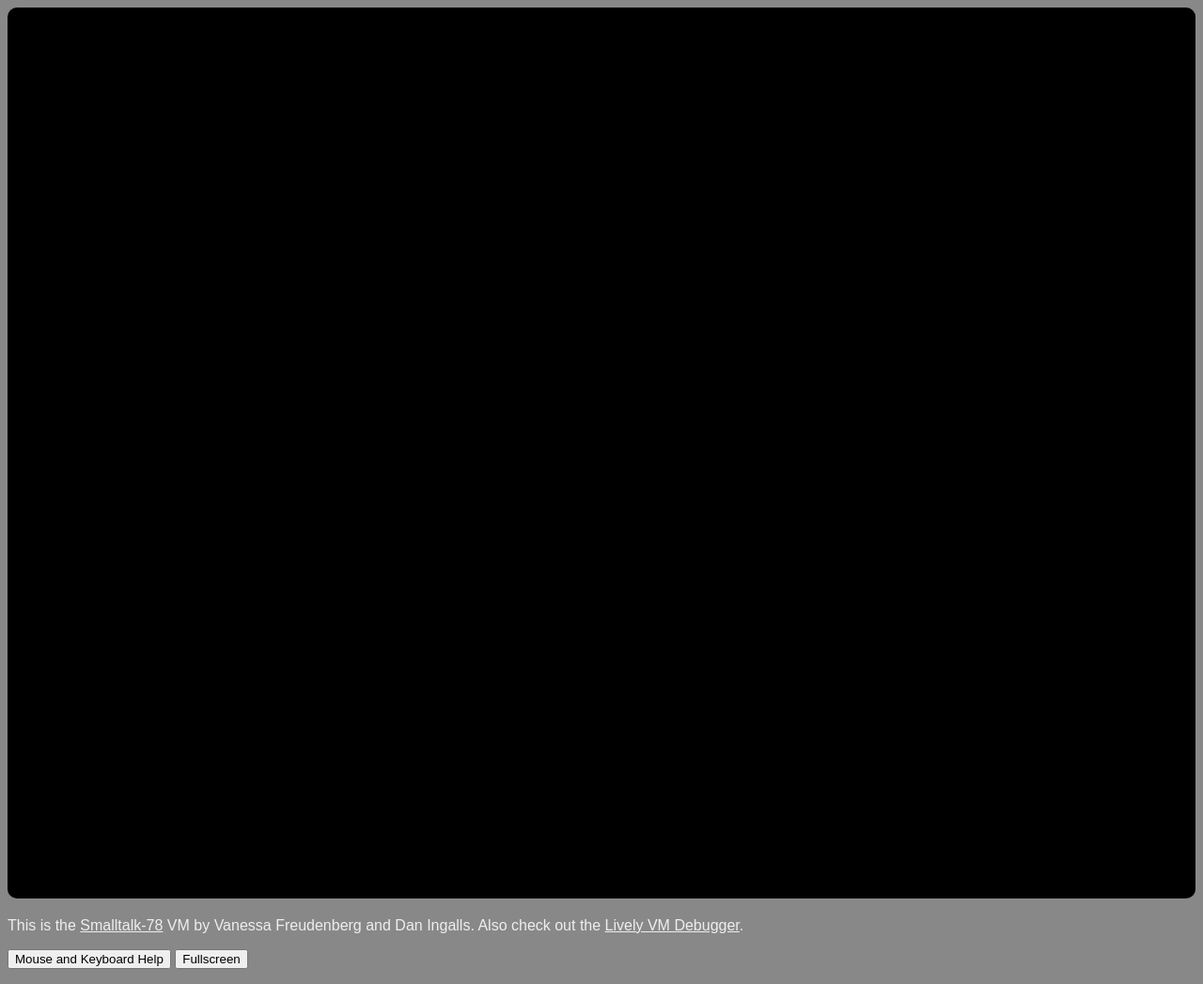
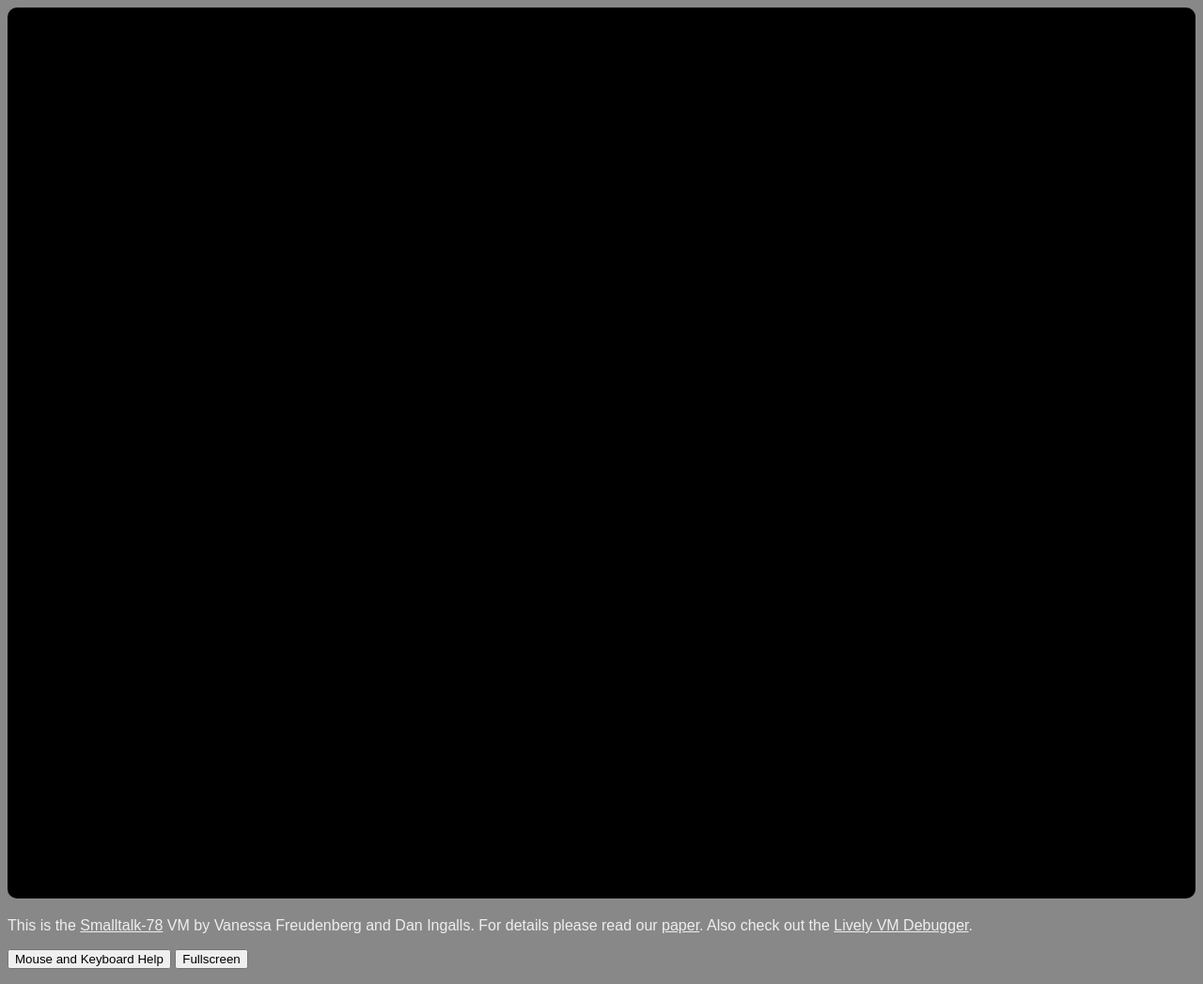
Before and after one commit to codefrau/Smalltalk78, a website: page index.html in a window 1280 px wide. Shown: the whole page at 94% size. Drawn offline with Linux system fonts and the light colour scheme; no server answers.

Commit message:
Add link to paper

```diff
--- a/index.html
+++ b/index.html
@@ -53,9 +53,11 @@
 
 <canvas id="canvas" width="1024" height="768"></canvas>
 
-<p>This is the <a href="https://github.com/codefrau/Smalltalk78">Smalltalk-78</a> VM
-by Vanessa Freudenberg and Dan Ingalls. Also check out the
-<a href="https://smalltalkzoo.thechm.org/HOPL-St78.html">Lively VM Debugger</a>.</p>
+<p>This is the <a href="https://github.com/codefrau/Smalltalk78" target="_blank">Smalltalk-78</a> VM
+by Vanessa Freudenberg and Dan Ingalls. For details please read our
+<a href="https://freudenbergs.de/vanessa/publications/Ingalls-2014-Smalltalk78.pdf" target="_blank">paper</a>.
+Also check out the
+<a href="https://smalltalkzoo.thechm.org/HOPL-St78.html" target="_blank">Lively VM Debugger</a>.</p>
 
 <button id="helpbutton">Mouse and Keyboard Help</button>
 <button id="fullscreenbutton">Fullscreen</button>
```
Also changed, not shown: README.md.
